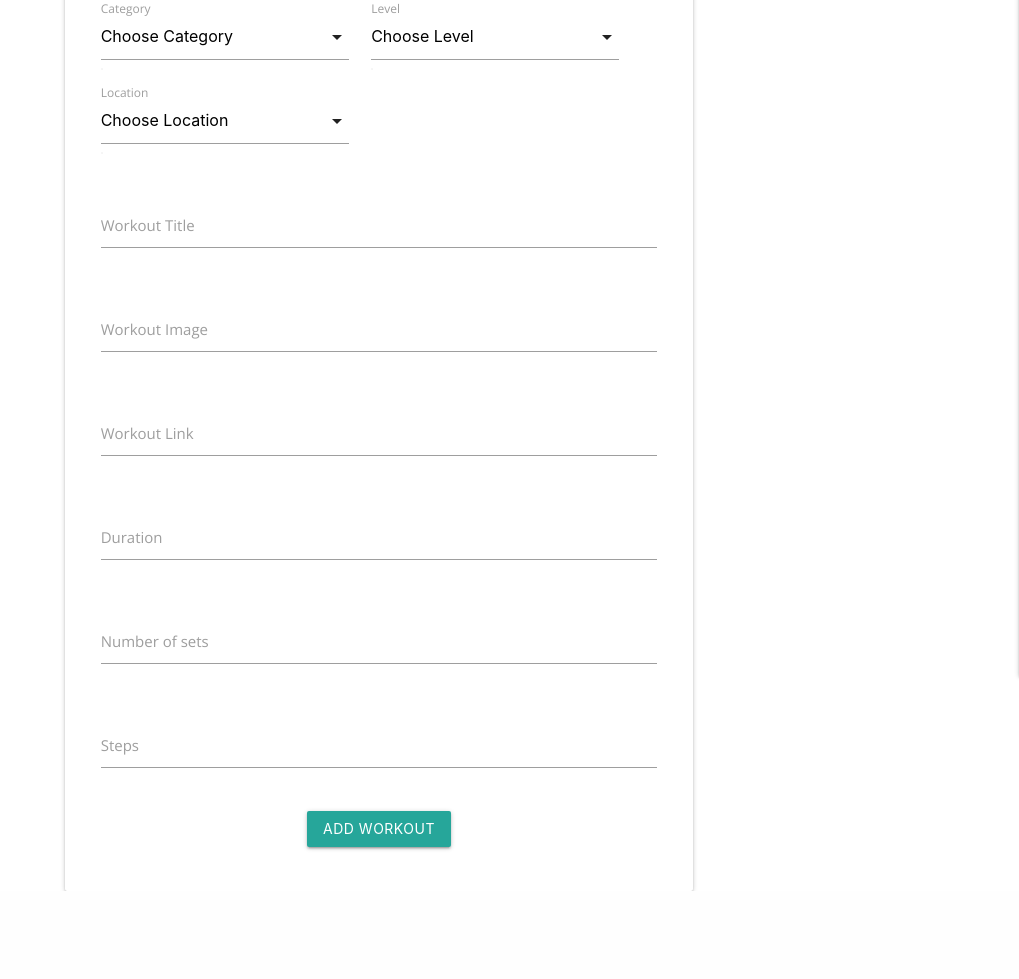
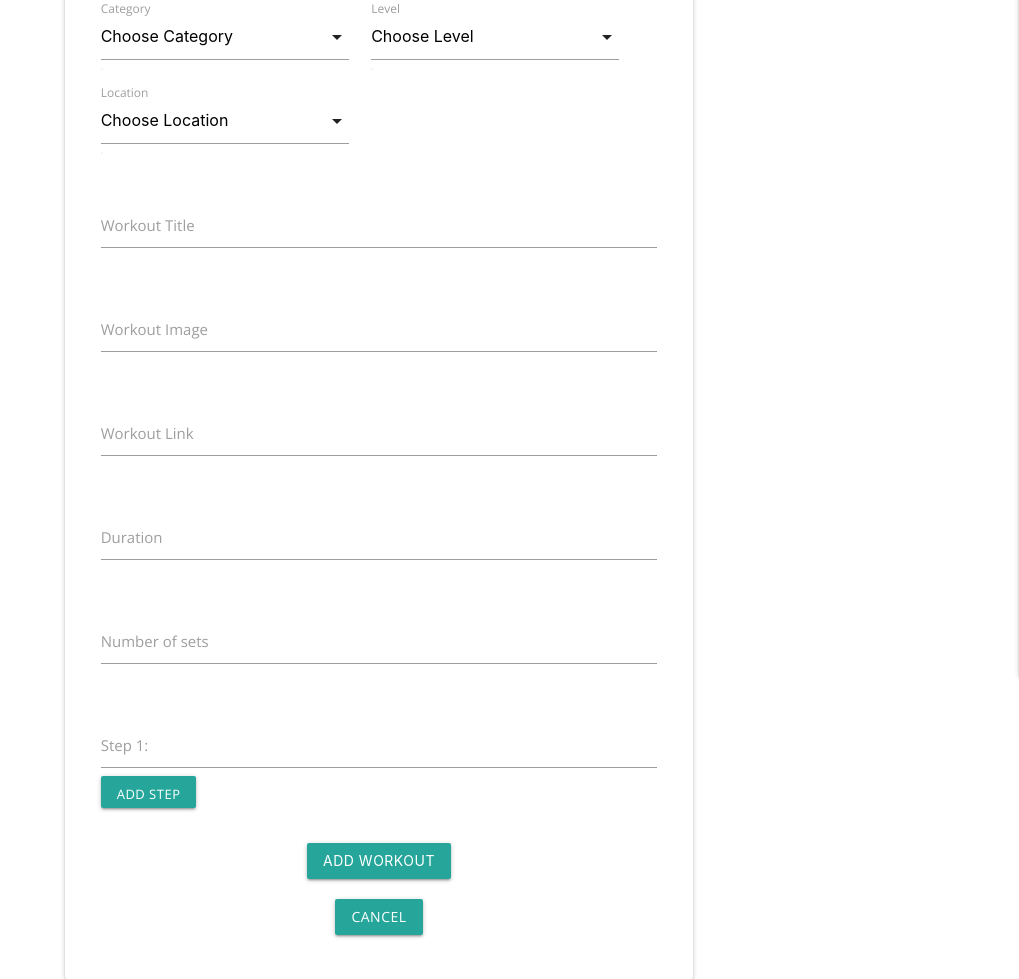
Before and after one commit to JanelleG51/Your-Day-Your-Way, a Flask app: page /add_workout in a window 1280 px wide. Shown: the part 184-1163 px from the top of the page, without its empty margins (261-1280 px from the left). Before the commit the page ends 1075 px from the top, so only its background shows below. Run offline with Flask 2, Linux system fonts and the light colour scheme; the visitor is signed in with stand-in values (Sample User, id 1); data that the repository does not hold is empty; some libraries are stand-ins or nearby versions.

Commit message:
feat: allow user to dynamically add steps to workout and add to DB. test fail

```diff
--- a/app.py
+++ b/app.py
@@ -151,11 +151,11 @@ def profile(username):
 def add_meal():
     if request.method == "POST":
         ingredients = request.form.getlist("ingredients")
-        method = request.form.getlist("method")
         ingredients_list = []
-        method_list = []
         for ingredient in ingredients:
             ingredients_list.append(ingredient)
+        method = request.form.getlist("method")
+        method_list = []
         for step in method:
             method_list.append(step)
         meal = {
@@ -183,6 +183,10 @@ def add_meal():
 @login_required
 def add_workout():
     if request.method == "POST":
+        workout_steps = request.form.getlist("workout_steps")
+        workout_step = []
+        for step in workout_steps:
+            workout_step.append(step)
         workout = {
             "workout_category": request.form.get("workout_category"),
             "wo_image_url": request.form.get("wo_image_url"),
@@ -192,7 +196,7 @@ def add_workout():
             "workout_location": request.form.get("workout_location"),
             "workout_duration": request.form.get("workout_duration"),
             "sets": request.form.get("sets"),
-            "workout_steps": request.form.getlist("workout_steps"),
+            "workout_steps": workout_step,
             "created_by": session["user"]
         }
 
--- a/templates/add_workout.html
+++ b/templates/add_workout.html
@@ -77,9 +77,13 @@
         <div class="row">
             <div class="input-field col s12">
                 <i class=""></i>
-                <input id="workout_steps" name="workout_steps" type="text" class="validate">
-                <label for="workout_steps">Steps</label>
+                <input id="workout_steps" name="workout_steps" type="text" minlength="2" maxlength="50" class="validate">
+                <label for="workout_steps">Step 1:</label>
+                <a class="btn-small add_step">Add Step<i class=""></i></a>
             </div>
+        </div>
+        <div class="workout_step">
+
         </div>
         <div class="row">
             <div class="col s12 center-align">
@@ -88,6 +92,13 @@
                 </button>
             </div>
         </div>
+        <div class="row">
+            <div class="col s12 center-align">
+                <a href="{{ url_for('workouts') }}" class="btn">
+                    Cancel</a>
+
+            </div>
+        </div>
     </form>
 </div>
 </section>
--- a/templates/workouts.html
+++ b/templates/workouts.html
@@ -17,10 +17,8 @@
                 <label for="query">Search Workouts</label>
             </div>
             <div class="col s12 m4">
-                <a href="{{ url_for('workouts') }}" class="btn">Reset</a>
-                <button class="btn" type="submit">
-                    <i class=""></i> Search
-                </button>
+                <a href="{{ url_for('workouts') }}" class="btn-small">Reset</a>
+                <button class="btn-small" type="submit">Search</button>
             </div>
         </div>
     </form>
```
Also changed, not shown: static/js/add_content.js (added, +43 -0 lines), templates/full_workout.html (+5 -4 lines).
